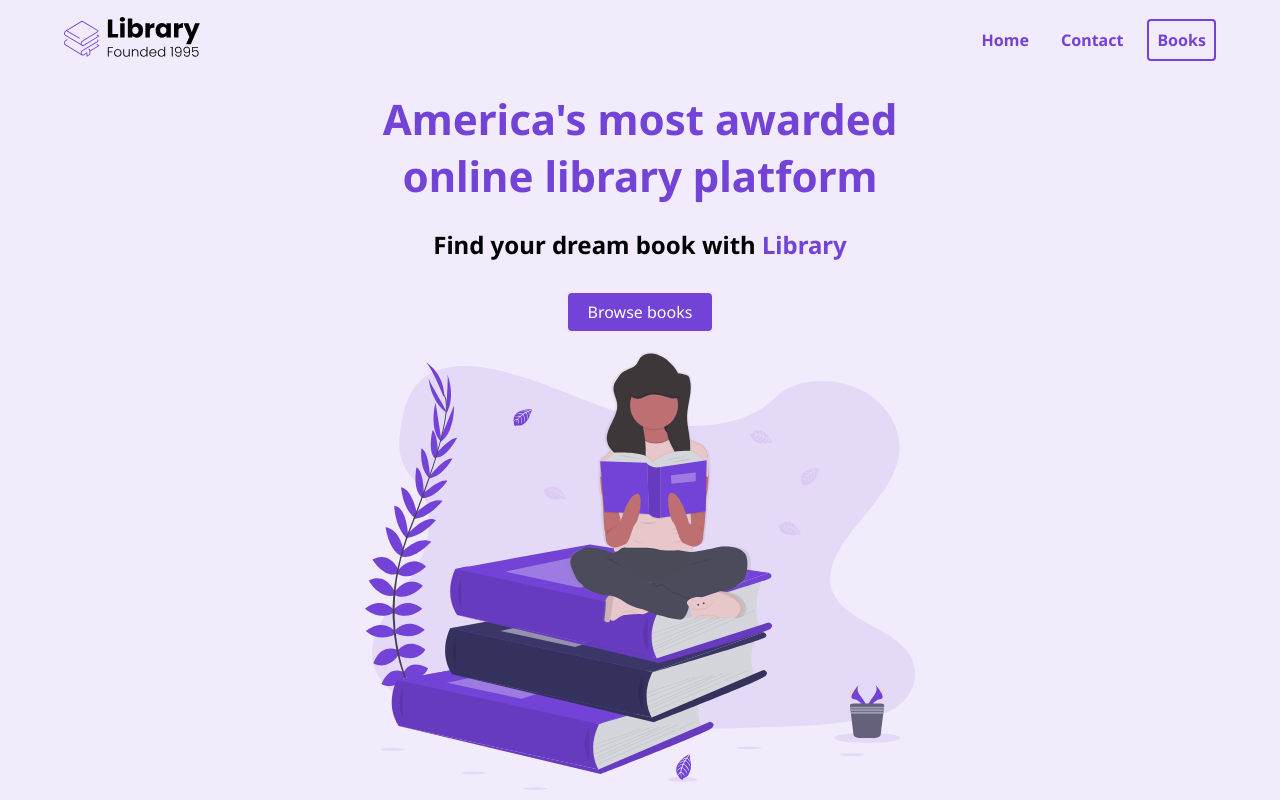
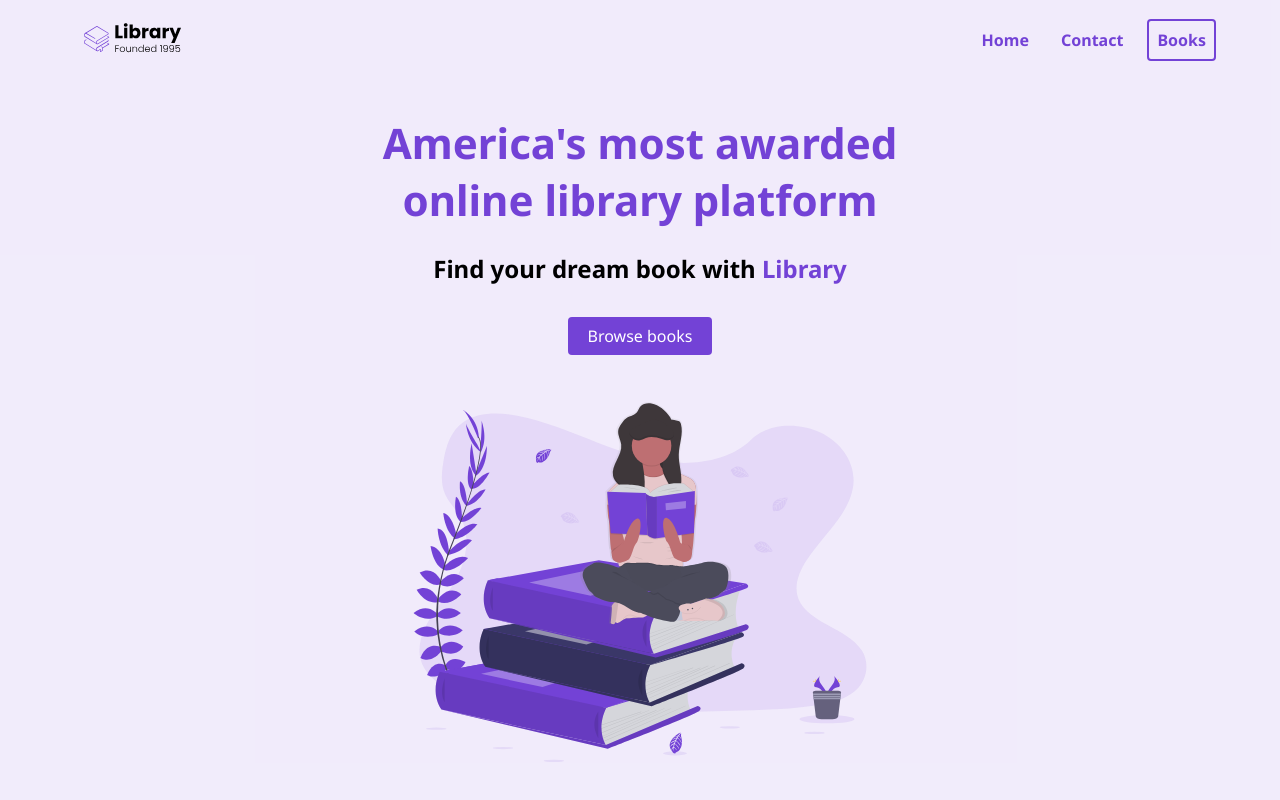
Before and after one commit to pariscalderon/library-project, a plain HTML site: page index.html in a window 1280 px wide. Drawn offline with Linux system fonts and the light colour scheme.

Commit message:
implemented the landing page layout and made all font sizes slightly smaller

```diff
--- a/index.html
+++ b/index.html
@@ -12,7 +12,7 @@
         <nav>
             <div class="nav__container">
 
-                <img class="logo" src="./assets/Library.svg" alt="">
+                <img class="logo" src="./assets/Library.svg" alt="Library logo">
                 <ul class="nav__links">
                     <li>
                         <a href="#" class="nav__link">Home</a>
@@ -33,9 +33,37 @@
                     <h2>Find your dream book with <span class="text__purple">Library</span></h2>
                     <button class="btn">Browse books</button>
                 </div>
-                <img src="./assets/Undraw_Books.svg" alt="">
+                <figure class="header__img--wrapper">
+                    <img src="./assets/Undraw_Books.svg" alt="Girl reading a book">
+                </figure>
             </div>
         </header>
     </section>
+
+    <main>
+        <section id="highlights">
+            <div class="container">
+                <div class="row">
+
+                </div>
+            </div>
+        </section>
+
+        <!-- <section id="features">
+            <div class="container">
+                <div class="row">
+
+                </div>
+            </div>
+        </section>
+
+        <section id="recent">
+            <div class="container">
+                <div class="row">
+
+                </div>
+            </div>
+        </section> -->
+    </main>
 </body>
 </html>
--- a/styles.css
+++ b/styles.css
@@ -15,6 +15,9 @@ nav {
 
 img {
     width: 100%;
+    height: 100%;
+    max-height: 50vh;
+    padding: 20px;
 }
 
 .nav__container {
@@ -74,6 +77,7 @@ header {
 }
 
 .header__container {
+    padding-top: 20px;
     width: 100%;
     max-width: 550px;
     margin: 0 auto;
@@ -84,7 +88,9 @@ header {
 }
 
 .header__description {
-    text-align: center;
+    display: flex;
+    flex-direction: column;
+    align-items: center;
 }
 
 h1 {
@@ -116,3 +122,7 @@ button:active {
     border-radius: 4px;
     border: none;
 }
+
+.heading__img--wrapper {
+    padding: 20px;
+}
```
